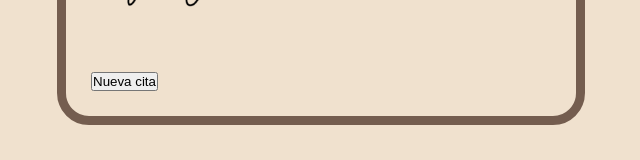
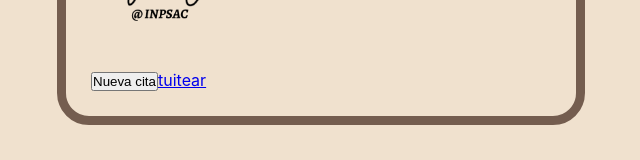
Before and after one commit to JairMontenegro/Random-Quote, a React (Create React App) app: page / in a window 1280 px wide. Shown: the part 658-818 px from the top of the page, without its empty margins (319-959 px from the left). Built offline with nearby package versions, Linux system fonts and the light colour scheme; the HTML template or start-up script is replaced by a standard one.

Commit message:
all requirements passed

```diff
--- a/src/components/frame.js
+++ b/src/components/frame.js
@@ -1,5 +1,10 @@
 import React from 'react'
+import Media from '../components/share'
 import '../sass/frame.scss'
+
+
+
+
 
 
 
@@ -12,7 +17,8 @@ function Frame (props) {
         className='img-inpsac'
         src={require(`../img/${props.image}.png`)} alt="img-inpsac"/>
         <p id="author">Zygmunt Bauman  Filósofo polaco</p>
-        <button id="new-quote">Nueva cita</button>
+        <Media />
+
     </div>
     )
 }
--- /dev/null
+++ b/src/components/share.js
@@ -0,0 +1,21 @@
+import React from 'react'
+import Button from './button'
+import Socialmedia from './social'
+import '../sass/media.scss'
+
+
+
+function Media (){
+    return(
+    <div className='media_container'>
+    <Button text="Nueva cita"/>
+    <Socialmedia
+        text="tuitear"
+        isTweet={true}/>
+    </div>
+
+    )
+}
+
+
+export default Media
--- /dev/null
+++ b/src/components/social.js
@@ -0,0 +1,18 @@
+import React from "react";
+
+
+
+
+
+function Socialmedia ({isTweet,text}){
+    return(
+        <a
+        id={isTweet ? 'tweet-quote' : 'share-quote' }
+        href="twitter.com/intent/tweet"
+        className={isTweet? 'btn-twitter' : 'btn-instagram'}
+        alt="tuitear" >{text}
+        </a>
+    )
+}
+
+export default Socialmedia
```
Also changed, not shown: src/components/button.js (+2 -5 lines), src/img/inpsac.png, src/sass/button.scss (deleted), src/sass/media.scss (added).
